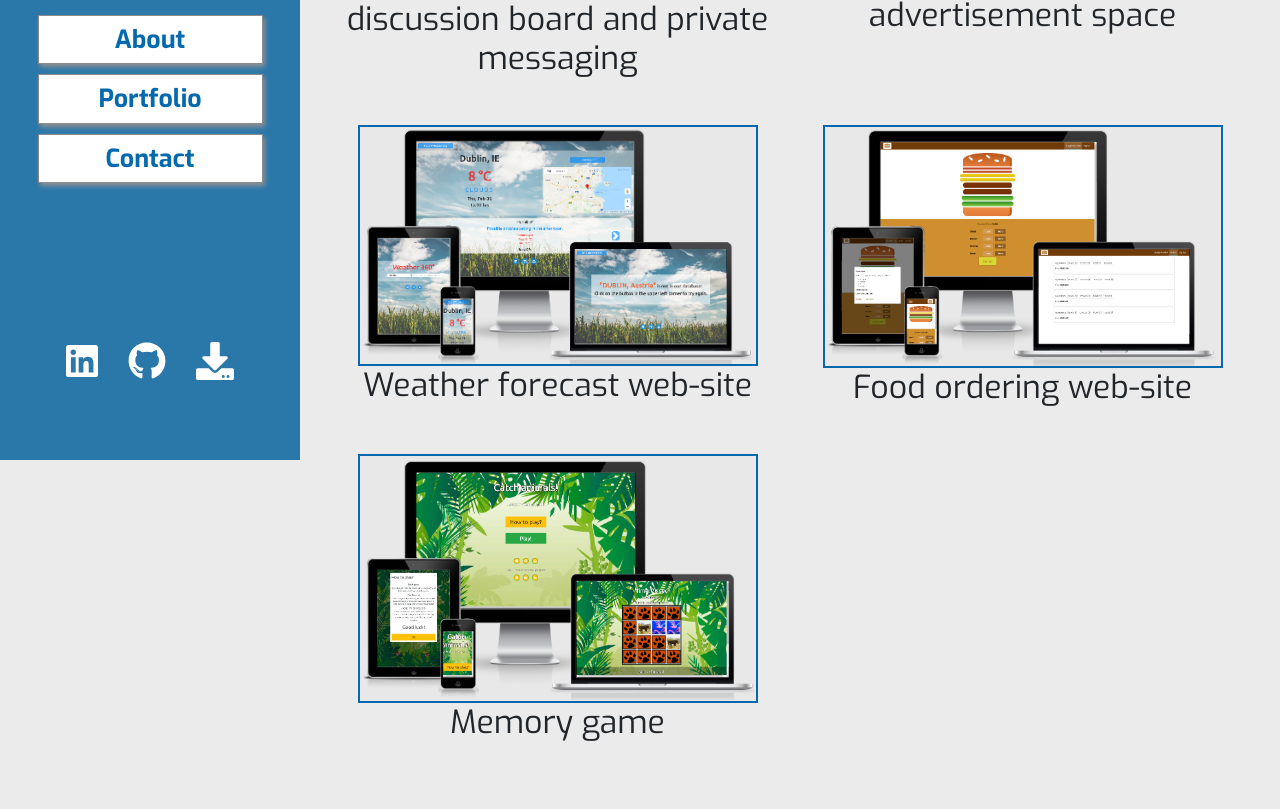
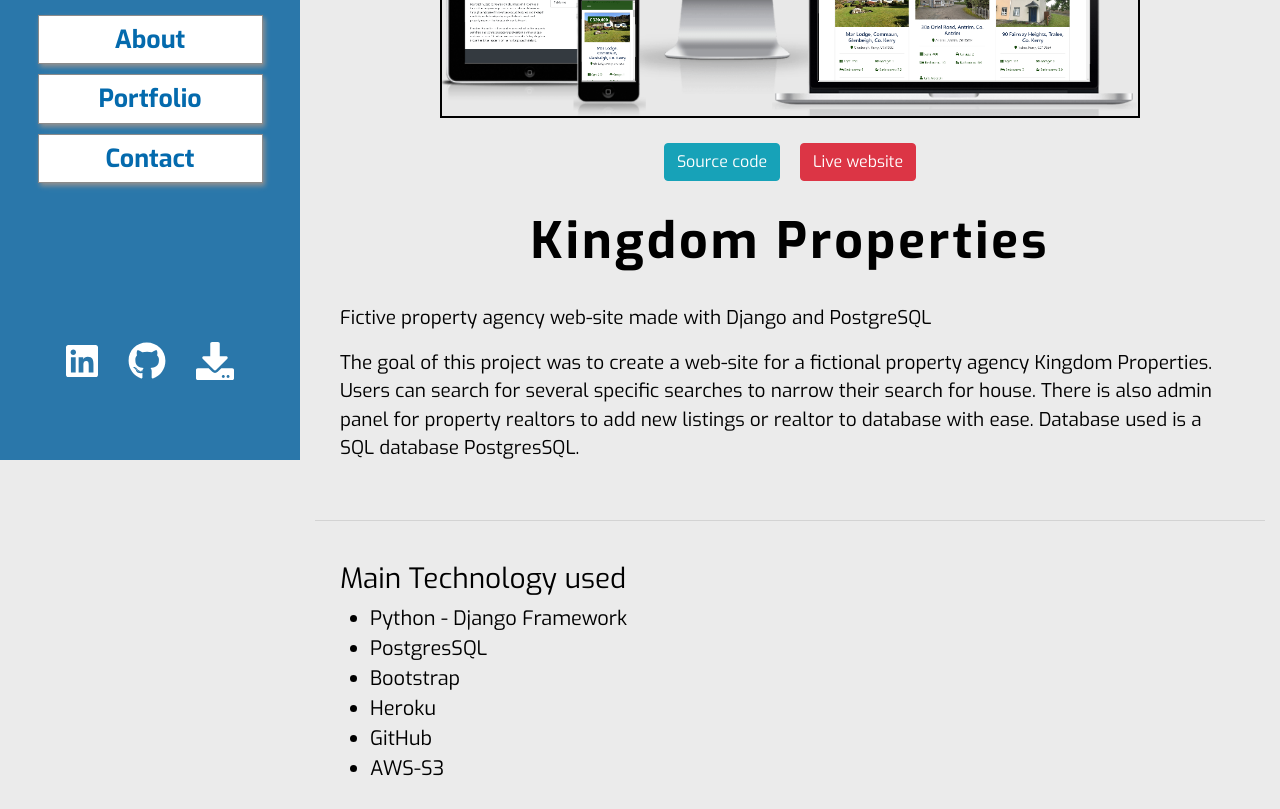
Before and after one commit to romangrubic/react-portfolio, a React (Create React App) app: page /portfolio/KingdomProperties in a window 1280 px wide. Shown: the part 340-1149 px from the top of the page. Before the commit the page ends 1110 px from the top, so only its background shows below. Built offline with nearby package versions, Linux system fonts and the light colour scheme; no server answers.

Commit message:
Added Kingdom Properties project to portfolio.

```diff
--- a/src/App.js
+++ b/src/App.js
@@ -10,6 +10,7 @@
 
 import Layout from './containers/Layout/Layout';
 import StarTrek from './containers/Personal/Portfolio/Projects/StarTrek';
+import KingdomProperties from './containers/Personal/Portfolio/Projects/KingdomProperties';
 import Snoop from './containers/Personal/Portfolio/Projects/Snoop';
 import Weather from './containers/Personal/Portfolio/Projects/Weather';
 import Animals from './containers/Personal/Portfolio/Projects/Animals';
@@ -53,6 +54,7 @@
     const ROUTES = (
         <Switch>
             <Route path="/portfolio/StarTrek" component={ StarTrek } />
+            <Route path="/portfolio/KingdomProperties" component={ KingdomProperties } />
             <Route path="/portfolio/Snoop" component={ Snoop } />
             <Route path="/portfolio/Weather360" component={ Weather } />
             <Route path="/portfolio/Animals" component={ Animals } />
--- /dev/null
+++ b/src/components/UI/ProjectImages/KingdomProperties.js
@@ -0,0 +1,13 @@
+import React from 'react';
+import KingdomProperties from '../../../assets/images/projects/responsive-kingdom.png';
+import classes from './ProjectImages.module.css';
+// import NavItem from '../../Navigation/NavigationItems/NavItem/NavItem';
+// import classes from './Logo.module.css';
+
+const KingdomImg = props => {
+    return (
+            <img  className={classes.Logo} src={ KingdomProperties } alt="Icon" />
+    )
+};
+
+export default KingdomImg;
--- a/src/containers/Personal/About/About.js
+++ b/src/containers/Personal/About/About.js
@@ -104,6 +104,8 @@
                             </ul>
                             <li>Additional</li>
                             <ul className={classes.ThirdList}>
+                                <li>Bootstrap</li>
+                                <li>Materialize</li>
                                 <li>Amazon Web Services</li>
                                 <li>Stripe</li>
                                 <li>EmailJS</li>
--- a/src/containers/Personal/Landing/Landing.js
+++ b/src/containers/Personal/Landing/Landing.js
@@ -8,7 +8,7 @@
                 {/* <h1>Let's bring your idea(s) to life!</h1>
                 <br></br>
                 <h2>Web developer who can solve your problem <br></br>or help with an existing project</h2> */}
-                <h1>Hello there!<br></br> It's a pleasure to meet you.</h1>
+                <h1>Hello!<br></br> It's a pleasure to meet you.</h1>
                 <br></br>
                 <h2>The purpose of this site is to serve as extension to my
                     resume, provide information to potential employers while demonstrating
--- a/src/containers/Personal/Portfolio/Portfolio.js
+++ b/src/containers/Personal/Portfolio/Portfolio.js
@@ -6,6 +6,7 @@
 import Row from 'react-bootstrap/Row';
 import StarTrekImg from '../../../components/UI/ProjectImages/StarTrek';
 import SnoopImg from '../../../components/UI/ProjectImages/Adverts';
+import KingdomImg from '../../../components/UI/ProjectImages/KingdomProperties';
 import WeatherImg from '../../../components/UI/ProjectImages/Weather';
 import BurgerImg from '../../../components/UI/ProjectImages/Burger';
 import AnimalsImg from '../../../components/UI/ProjectImages/Animals';
@@ -25,6 +26,7 @@
             <div className={ classes.bg }></div>
             <Row className={ classes.ProjectRow }>
                 <Projects link="/portfolio/StarTrek" projectName="E-commerce web-site with discussion board and private messaging" img={ <StarTrekImg /> } />
+                <Projects link="/portfolio/KingdomProperties" projectName="Property agency web-site with admin panel" img={ <KingdomImg /> } />
                 <Projects link="/portfolio/Snoop" projectName="Buy/sell web-site with advertisement space" img={ <SnoopImg /> } />
                 <Projects link="/portfolio/Weather360" projectName="Weather forecast web-site" img={ <WeatherImg /> } />
                 <Projects link="/portfolio/Burgershack" projectName="Food ordering web-site" img={ <BurgerImg /> } />
--- /dev/null
+++ b/src/containers/Personal/Portfolio/Projects/KingdomProperties.js
@@ -0,0 +1,57 @@
+import React, {useEffect} from 'react';
+import classes from './ProjectPage.module.css';
+import Container from 'react-bootstrap/Container';
+import Row from 'react-bootstrap/Row';
+import KingdomImg from '../../../../components/UI/ProjectImages/KingdomProperties';
+import Button from 'react-bootstrap/Button'
+
+const KingdomPropertiesProject = props => {
+    useEffect(() => {
+            fetch('https://react-hook-99ae7.firebaseio.com/visit.json', {
+                method: 'POST',
+                body: JSON.stringify(new Date().toTimeString() + " KingdomProperties project      0"),
+                headers: { 'Content-Type': 'application/json' }
+            })
+    }, [])
+    return (
+        <Container>
+            <Row>
+                <div className={ classes.Picture }>
+                    <KingdomImg />
+                </div>
+            </Row>
+            <Row className={ classes.Center }>
+                <a href="https://github.com/romangrubic/django-realestatewebsite" target="_blank"
+                    rel="noopener noreferrer">
+                    <Button variant="info">Source code</Button></a>
+                <a href="https://kingdom-properties.herokuapp.com/" target="_blank"
+                    rel="noopener noreferrer">
+                    <Button variant="danger">Live website</Button></a>
+            </Row>
+            <div className={ classes.TextCenter }>
+                <h2 className={ classes.ProjectName }>Kingdom Properties</h2>
+            </div>
+            <div className={ classes.Pitch }>
+                <p>Fictive property agency web-site made with Django and PostgreSQL
+                </p>
+                <p>The goal of this project was to create a web-site for a fictional property agency Kingdom Properties. Users can
+                    search for several specific searches to narrow their search for house. There is also admin panel for property realtors
+                    to add new listings or realtor to database with ease. Database used is a SQL database PostgresSQL.</p>
+            </div>
+            <hr></hr>
+            <div className={ classes.Pitch }>
+                <h3>Main Technology used</h3>
+                <ul className={ classes.List }>
+                    <li>Python - Django Framework</li>
+                    <li>PostgresSQL</li>
+                    <li>Bootstrap</li>
+                    <li>Heroku</li>
+                    <li>GitHub</li>
+                    <li>AWS-S3</li>
+                </ul>
+            </div>
+        </Container>
+    )
+};
+
+export default KingdomPropertiesProject;
```
Also changed, not shown: src/assets/images/projects/responsive-kingdom.png (added).
